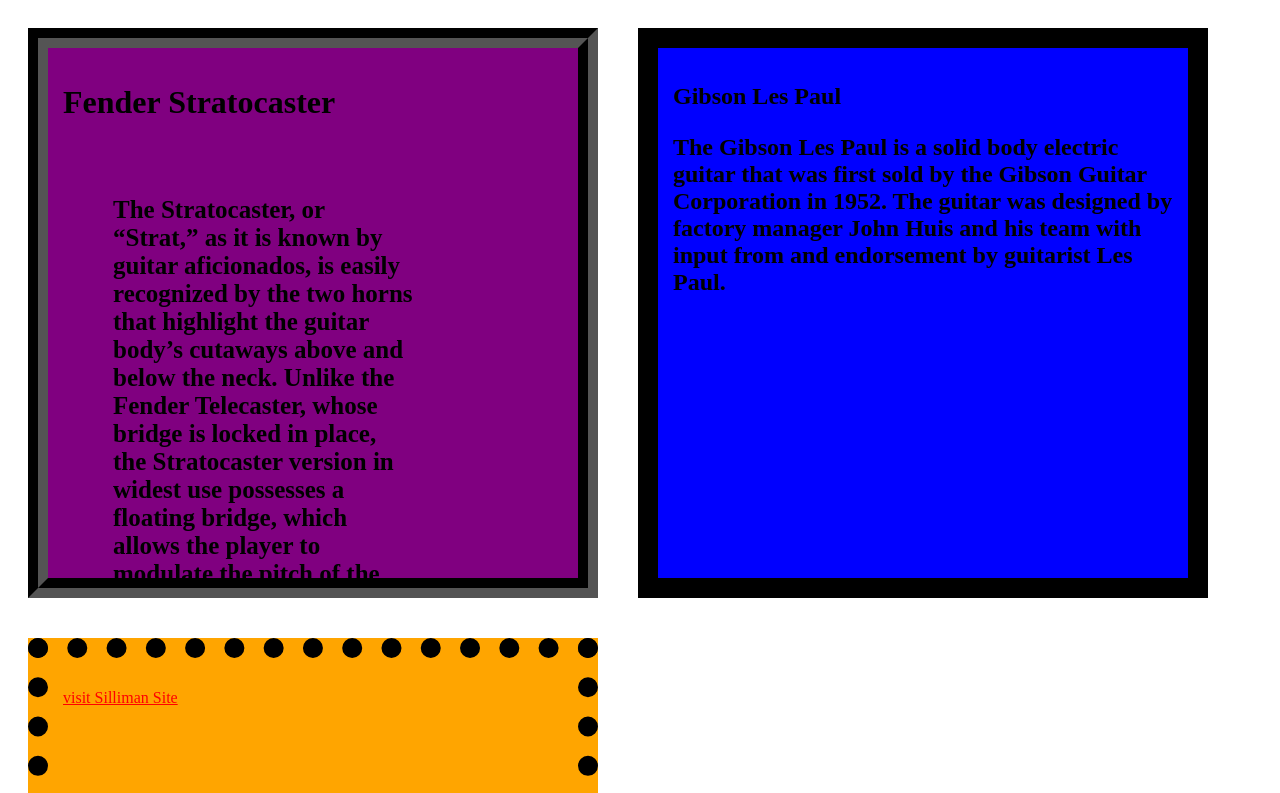
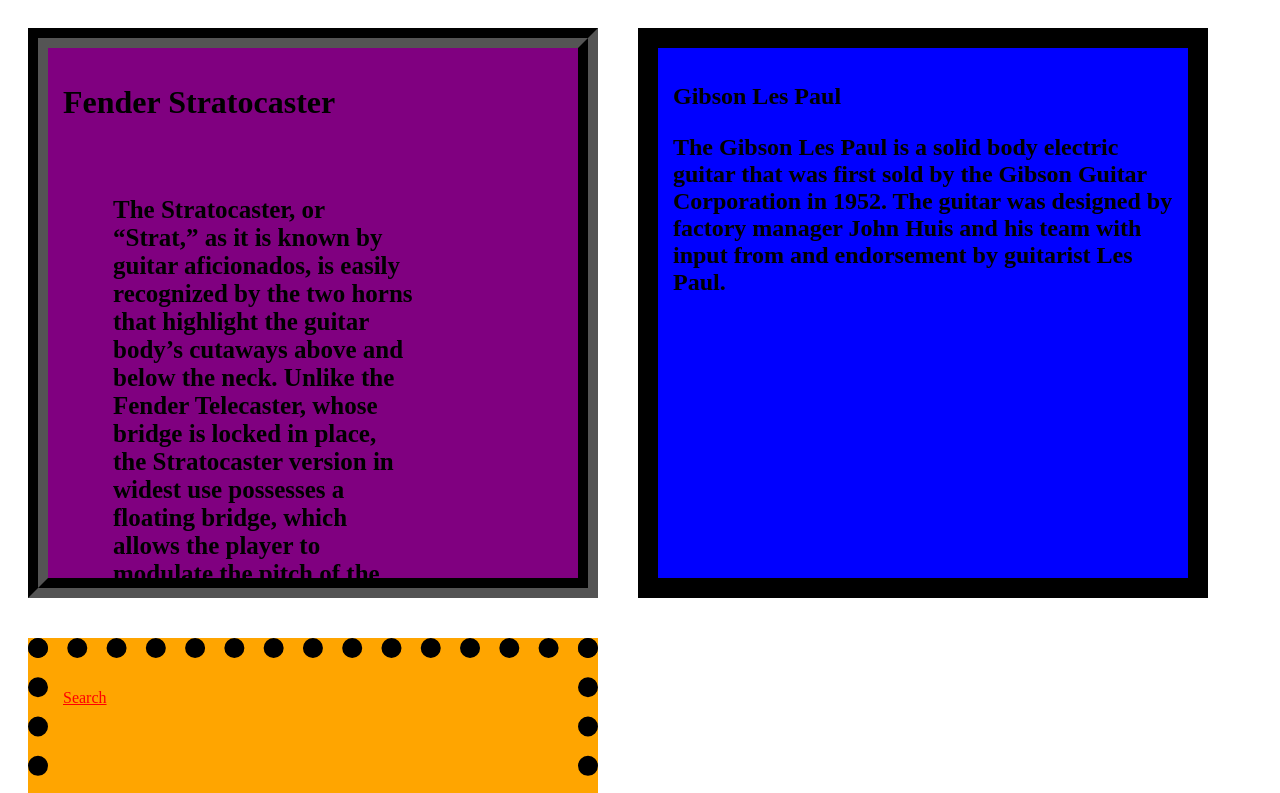
Before and after one commit to Jaseem19/Mota, a plain HTML site: page Mota_CSSExercise2.2.html.html in a window 1280 px wide. Shown: the top 793 px of the page. Drawn offline with Linux system fonts and the light colour scheme.

Commit message:
Update Mota_CSSExercise2.2.html.html

```diff
--- a/Mota_CSSExercise2.2.html.html
+++ b/Mota_CSSExercise2.2.html.html
@@ -79,7 +79,7 @@
 			</div>
 
 		<div class="box3">
-		<p><a href="https://soul.su.edu.ph/mod/assign/view.php?id=1447157"> visit Silliman Site</a></p>
+		<p><a href="https://www.google.com/">Search</a></p>
 			</div>
 
 </body>
```
